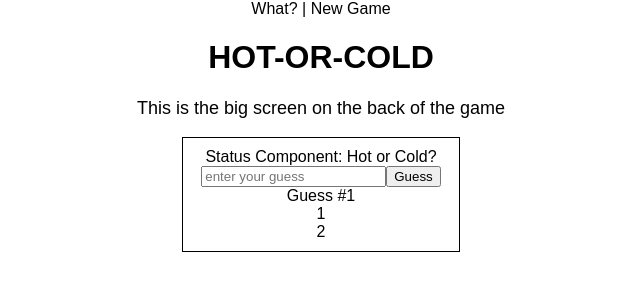
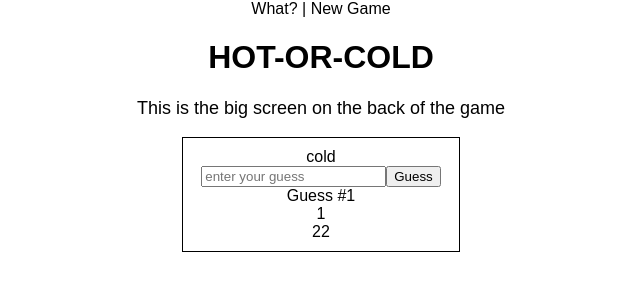
Before and after one commit to steffencrespo/hot-n-cold, a React (Create React App) app: page / in a window 1280 px wide. Shown: the top 300 px of the page, without its empty margins (319-959 px from the left). Built offline with nearby package versions, Linux system fonts and the light colour scheme.

Commit message:
makes the guessed numbers list render the guesses from parent component state

```diff
--- a/src/box.js
+++ b/src/box.js
@@ -9,22 +9,32 @@ export default class Box extends Component {
     super(props);
     this.state = {
       targetNumber: 0,
-      attemptedGuesses: 0
+      attemptedGuesses: [1, 22],
+      temperature: 'cold'
     }
   }
 
+  guess(guessedNumber = 22) {
+    this.setState({attemptedGuesses: [{guessedNumber}, ...this.state.attemptedGuesses]});
+  }
+
   render() {
+
+    const guesses = this.state.attemptedGuesses.map((guess, index) =>
+      <GuessedNumber key={index} number={guess} />
+    );
+
     return (
       <div className="box">
         <header>
-          Status Component: Hot or Cold?
+          {this.state.temperature}
         </header>
         <div>
           <GuessForm />
           <Counter />
         </div>
         <div className="list">
-          <GuessedNumber number={1} /><GuessedNumber number={2} />
+          {guesses}
         </div>
       </div>
     );
```
